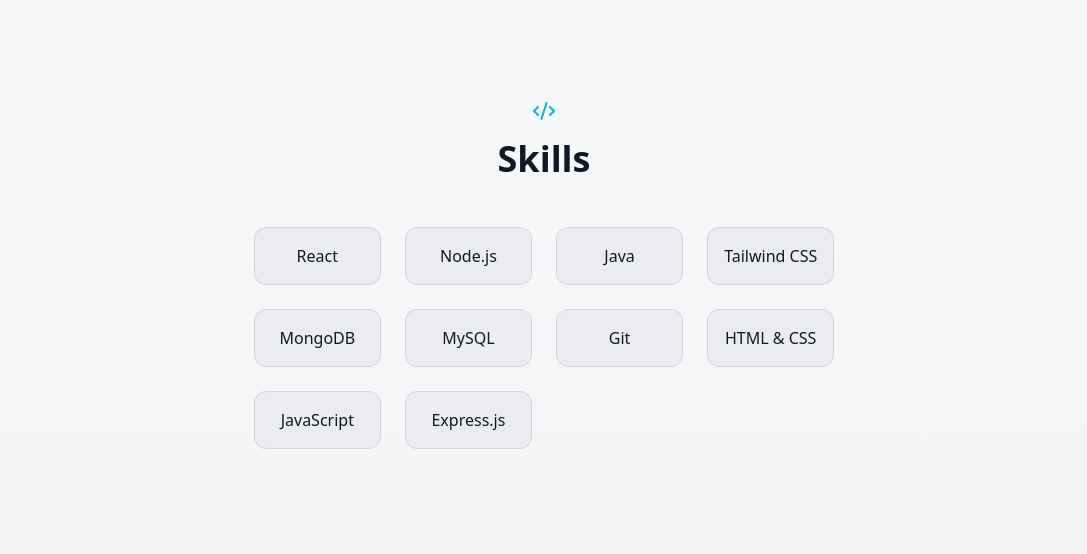
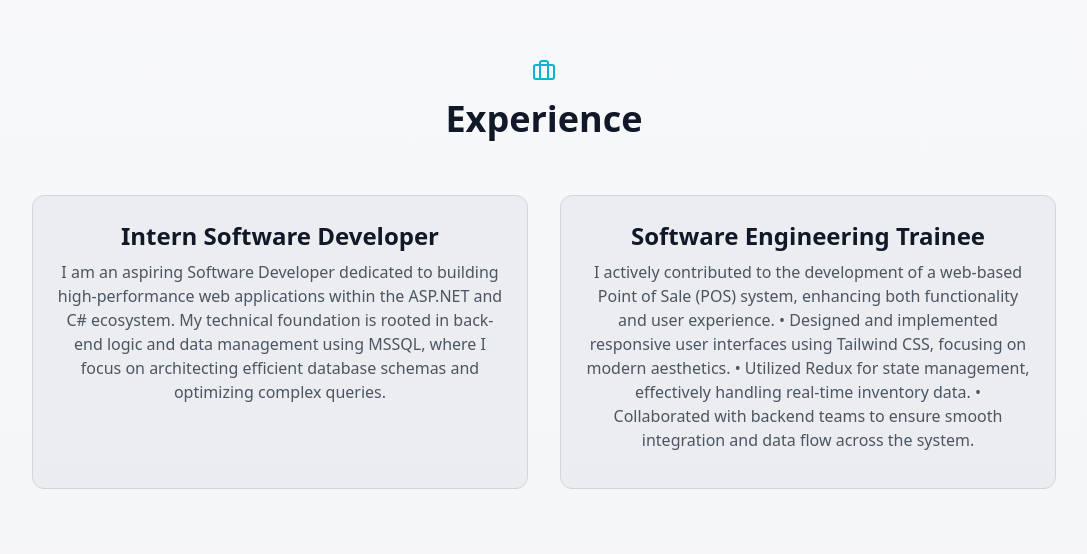
Before and after one commit to Cheni-SllitA/my-website, a React (Create React App) app: page / in a window 1280 px wide. Shown: the part 1726-2280 px from the top of the page, without its empty margins (96-1183 px from the left). Built offline with nearby package versions, Linux system fonts and the light colour scheme.

Commit message:
Added Experience section

```diff
--- a/src/App.js
+++ b/src/App.js
@@ -8,13 +8,14 @@ import Projects from "./components/Projects";
 import Contact from "./components/Contact";
 import Footer from "./components/Footer";
 import RevealSection from "./components/RevealSection";
+import Experience from "./components/Experience";
 
 import { User } from "lucide-react";
 
 export default function App() {
   const [darkMode, setDarkMode] = useState(true);
 
-  const sections = ["home", "about", "skills", "projects", "contact"];
+  const sections = ["home", "about", "Experience","skills", "projects",  "contact"];
 
   useEffect(() => {
     document.documentElement.classList.toggle("dark", darkMode);
@@ -42,6 +43,7 @@ export default function App() {
         projects.
       </RevealSection>
 
+      <Experience/>
       <Skills />
       <Projects />
       <Contact />
--- /dev/null
+++ b/src/components/Experience.js
@@ -0,0 +1,16 @@
+import React from "react";
+import RevealSection from "./RevealSection";
+import TiltCard from "./TiltCard";
+import { Briefcase } from "lucide-react";
+import { experience } from "../data/experience";
+export default function Experience (){
+    return(
+        <RevealSection id="Experience" icon={<Briefcase />} title="Experience">
+      <div className="grid md:grid-cols-2 gap-8 mt-10 max-w-5xl mx-auto">
+        {experience.map((experience, i) => (
+          <TiltCard key={i} project={experience} />
+        ))}
+      </div>
+    </RevealSection>
+    );
+}
--- a/src/components/TiltCard.js
+++ b/src/components/TiltCard.js
@@ -21,11 +21,14 @@ export default function TiltCard({ project }) {
       onMouseMove={handleMouseMove}
       onMouseLeave={() => setRotate({ x: 0, y: 0 })}
     >
+      {/* Render image only if it exists */}
+      {project.image && (
         <img
           src={project.image}
           className="w-full h-48 object-cover rounded-lg mb-4"
           alt={project.title}
         />
+      )}
 
       <h3 className="text-2xl font-semibold mb-2">{project.title}</h3>
 
@@ -33,6 +36,8 @@ export default function TiltCard({ project }) {
         {project.description}
       </p>
 
+      {/* Render link only if it exists */}
+      {project.link && (
         <a
           href={project.link}
           target="_blank"
@@ -41,6 +46,7 @@ export default function TiltCard({ project }) {
         >
           View →
         </a>
+      )}
     </motion.div>
   );
 }
--- /dev/null
+++ b/src/data/experience.js
@@ -0,0 +1,16 @@
+export const experience = [
+  {
+    title: "Intern Software Developer",
+    description:
+      "I am an aspiring Software Developer dedicated to building high-performance web applications within the ASP.NET and C# ecosystem. My technical foundation is rooted in back-end logic and data management using MSSQL, where I focus on architecting efficient database schemas and optimizing complex queries.",
+    //link: "https://github.com/Cheni-SllitA/Driivefresh",
+    //image: "https://images.unsplash.com/photo-1521737604893-d14cc237f11d?w=800",
+  },
+  {
+    title: "Software Engineering Trainee",
+    description:
+      "I actively contributed to the development of a web-based Point of Sale (POS) system, enhancing both functionality and user experience. • Designed and implemented responsive user interfaces using Tailwind CSS, focusing on modern aesthetics. • Utilized Redux for state management, effectively handling real-time inventory data. • Collaborated with backend teams to ensure smooth integration and data flow across the system.",
+    //link: "https://github.com/Cheni-SllitA/Driivefresh",
+    //image: "https://images.unsplash.com/photo-1556741533-f6acd6479e9c?w=800",
+  }
+];
```
Lines whose indentation alone changed are shown as unchanged.
